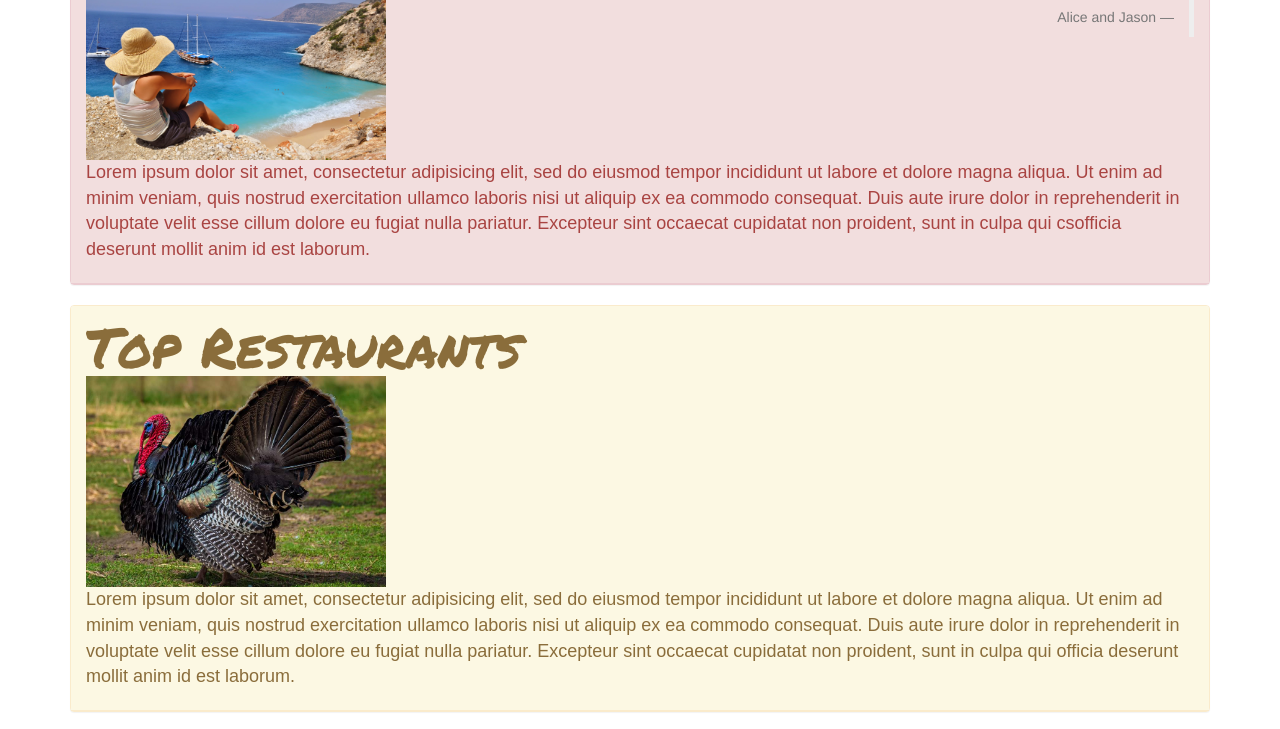
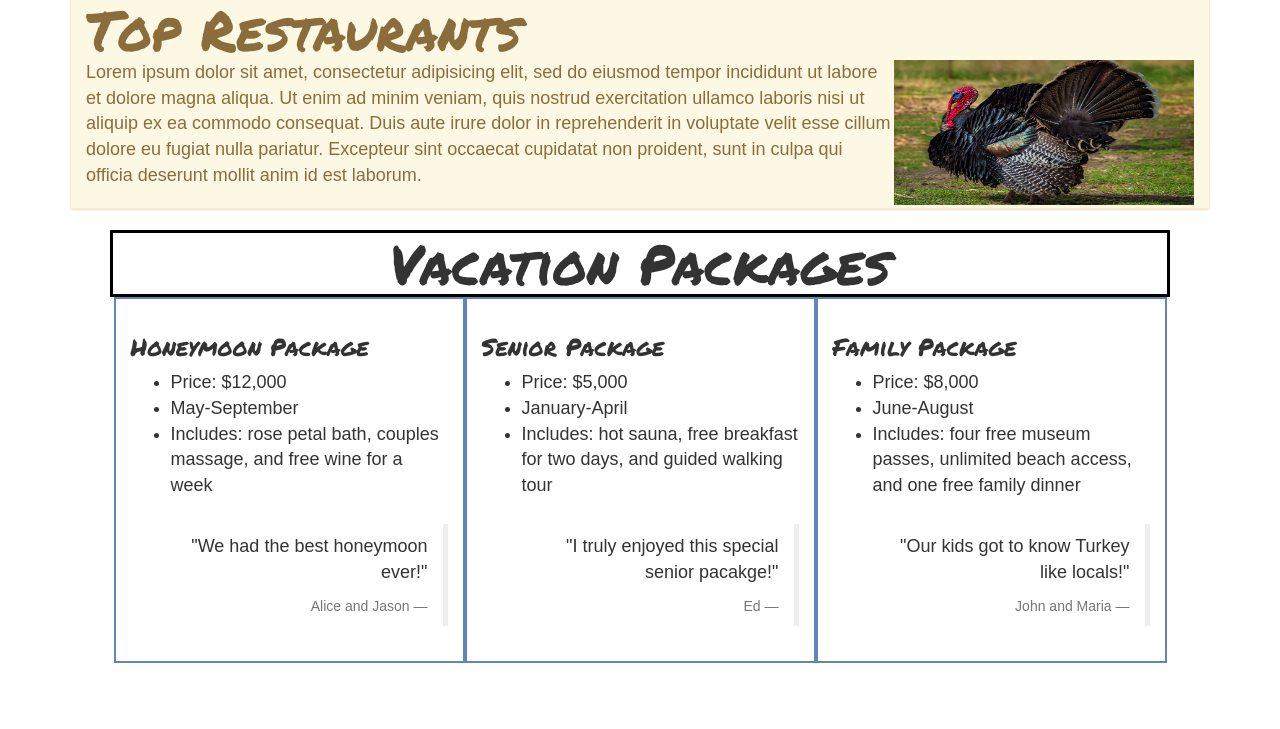
Before and after one commit to darrionkg/vacation, a plain HTML site: page index.html in a window 1280 px wide. Shown: the part 766-1495 px from the top of the page. After the commit the page ends 1429 px from the top, so only its background shows below. Drawn offline with Linux system fonts and the light colour scheme; a web font is replaced by a local one.

Commit message:
realign photos to the right, change size of headers, add blockquotes to vacation packages

```diff
--- a/css/style.css
+++ b/css/style.css
@@ -14,7 +14,9 @@
 
 .vacapkg {
   border: 3px solid black;
-  margin: 5px;
+  margin: auto;
+  width: 93%;
+  text-align: center;
 }
 
 h, h1, h2, h3 {
@@ -29,3 +31,9 @@ p, ul {
   font-family: 'Thasadith', sans-serif;
   font-size: 18px;
 }
+
+img {
+  float: right;
+  width: 300px;
+  height: 145px;
+}
--- a/index.html
+++ b/index.html
@@ -15,25 +15,21 @@
       <div class="panel panel-info">
         <div class="panel-heading">
           <h2 class="panel-title">Why Turkey?</h2>
-          <img src="img/turkey1.jpg" alt="Turkey photo" width=300px>
+          <img src="img/turkey1.jpg" alt="Turkey photo">
           <p>Lorem ipsum dolor sit amet, consectetur adipisicing elit, sed do eiusmod tempor incididunt ut labore et dolore magna aliqua. Ut enim ad minim veniam, quis nostrud exercitation ullamco laboris nisi ut aliquip ex ea commodo consequat. Duis aute irure dolor in reprehenderit in voluptate velit esse cillum dolore eu fugiat nulla pariatur. Excepteur sint occaecat cupidatat non proident, sunt in culpa qui officia deserunt mollit anim id est laborum.</p>
         </div>
       </div>
       <div class="panel panel-danger">
         <div class="panel-heading">
           <h2 class="panel-title">Top Spots</h2>
-          <img src="img/turkey3.jpg" alt="turkey honeymoon" width=300px>
-          <blockquote class="pull-right">
-            <p>We had the best honeymoon ever!</p>
-            <footer>Alice and Jason</footer>
-          </blockquote>
+          <img src="img/turkey3.jpg" alt="turkey honeymoon">
           <p>Lorem ipsum dolor sit amet, consectetur adipisicing elit, sed do eiusmod tempor incididunt ut labore et dolore magna aliqua. Ut enim ad minim veniam, quis nostrud exercitation ullamco laboris nisi ut aliquip ex ea commodo consequat. Duis aute irure dolor in reprehenderit in voluptate velit esse cillum dolore eu fugiat nulla pariatur. Excepteur sint occaecat cupidatat non proident, sunt in culpa qui csofficia deserunt mollit anim id est laborum.</p>
         </div>
       </div>
       <div class="panel panel-warning">
         <div class="panel-heading">
           <h2 class="panel-title">Top Restaurants</h2>
-          <img src="img/turkey2.jpg" alt="turkey" width=300px>
+          <img src="img/turkey2.jpg" alt="turkey">
           <p>Lorem ipsum dolor sit amet, consectetur adipisicing elit, sed do eiusmod tempor incididunt ut labore et dolore magna aliqua. Ut enim ad minim veniam, quis nostrud exercitation ullamco laboris nisi ut aliquip ex ea commodo consequat. Duis aute irure dolor in reprehenderit in voluptate velit esse cillum dolore eu fugiat nulla pariatur. Excepteur sint occaecat cupidatat non proident, sunt in culpa qui officia deserunt mollit anim id est laborum.</p>
         </div>
       </div>
@@ -45,7 +41,11 @@
           <ul>
             <li>Price: $12,000</li>
             <li>May-September</li>
-            <li>Includes: rose petal bath, couples massage, and free wine for a week</li>
+            <li>Includes: rose petal bath, couples massage, and free wine for a week</li><br>
+            <blockquote class="pull-right">
+              <p>"We had the best honeymoon ever!"</p>
+              <footer>Alice and Jason</footer>
+            </blockquote>
           </ul>
         </div>
         <div class="col-md-4">
@@ -53,7 +53,11 @@
           <ul>
             <li>Price: $5,000</li>
             <li>January-April</li>
-            <li>Includes: hot sauna, free breakfast for two days, and guided walking tour</li>
+            <li>Includes: hot sauna, free breakfast for two days, and guided walking tour</li><br>
+            <blockquote class="pull-right">
+              <p>"I truly enjoyed this special senior pacakge!"</p>
+              <footer>Ed</footer>
+            </blockquote>
           </ul>
         </div>
         <div class="col-md-4">
@@ -61,7 +65,11 @@
           <ul>
             <li>Price: $8,000</li>
             <li>June-August</li>
-            <li>Includes: four free museum passes, unlimited beach access, and one free family dinner</li>
+            <li>Includes: four free museum passes, unlimited beach access, and one free family dinner</li><br>
+            <blockquote class="pull-right">
+              <p>"Our kids got to know Turkey like locals!"</p>
+              <footer>John and Maria</footer>
+            </blockquote>
           </ul>
         </div>
       </div>
```
